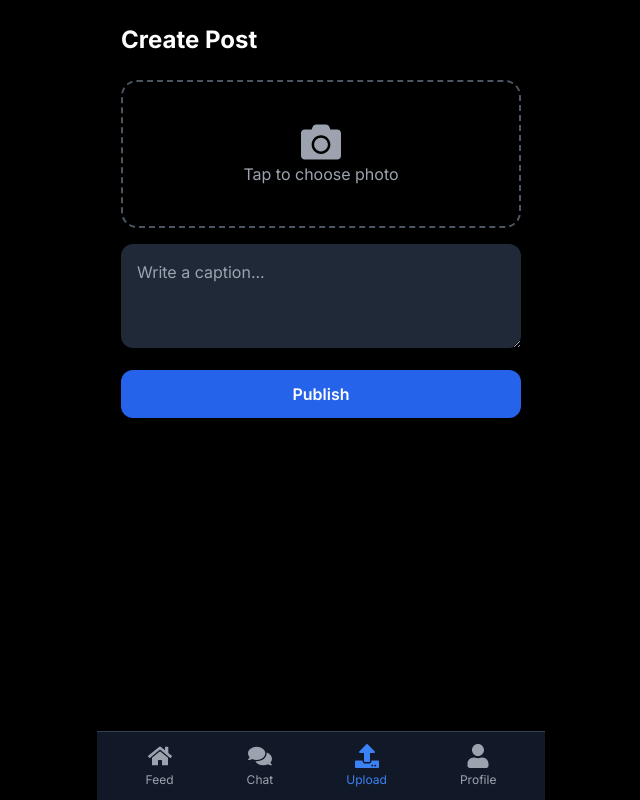
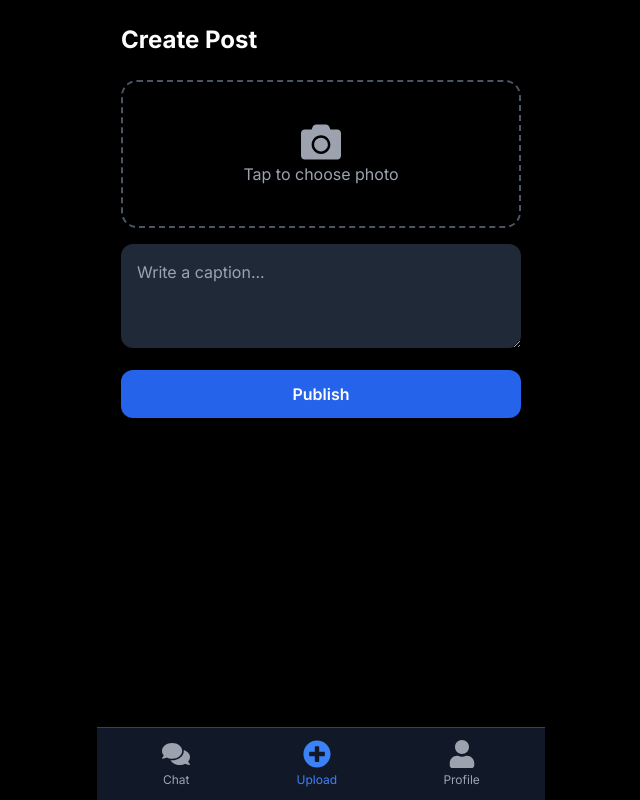
Before and after one commit to itsonlycrypty/Chatup, a Next.js app: page /upload in a window 1280 px wide. Shown: the whole page, without its empty margins (319-959 px from the left). Built offline with nearby package versions, Linux system fonts and the light colour scheme.

Commit message:
Update icons in BottomNav component

```diff
--- a/components/BottomNav.tsx
+++ b/components/BottomNav.tsx
@@ -1,22 +1,26 @@
 'use client';
 import Link from 'next/link';
 import { usePathname } from 'next/navigation';
-import { FaHome, FaComments, FaUpload, FaUser } from 'react-icons/fa';
+import { FaComments, FaPlusCircle, FaUser } from 'react-icons/fa';
 
 export default function BottomNav() {
   const path = usePathname();
   const links = [
-    { href: '/feed', icon: FaHome, label: 'Feed' },
     { href: '/chat', icon: FaComments, label: 'Chat' },
-    { href: '/upload', icon: FaUpload, label: 'Upload' },
+    { href: '/upload', icon: FaPlusCircle, label: 'Upload' }, // triggers modal, but we'll handle via a floating button
     { href: '/profile', icon: FaUser, label: 'Profile' },
   ];
   return (
     <nav className="fixed bottom-0 left-0 right-0 bg-gray-900 border-t border-gray-700 flex justify-around items-center p-3 max-w-md mx-auto z-50">
       {links.map(({ href, icon: Icon, label }) => (
         <Link key={href} href={href} className="flex flex-col items-center">
-          <Icon size={24} className={path === href ? 'text-blue-500' : 'text-gray-400'} />
-          <span className={`text-xs mt-1 ${path === href ? 'text-blue-500' : 'text-gray-400'}`}>{label}</span>
+          <Icon
+            size={28}
+            className={path === href ? 'text-blue-500' : 'text-gray-400'}
+          />
+          <span className={`text-xs mt-1 ${path === href ? 'text-blue-500' : 'text-gray-400'}`}>
+            {label}
+          </span>
         </Link>
       ))}
     </nav>
```
